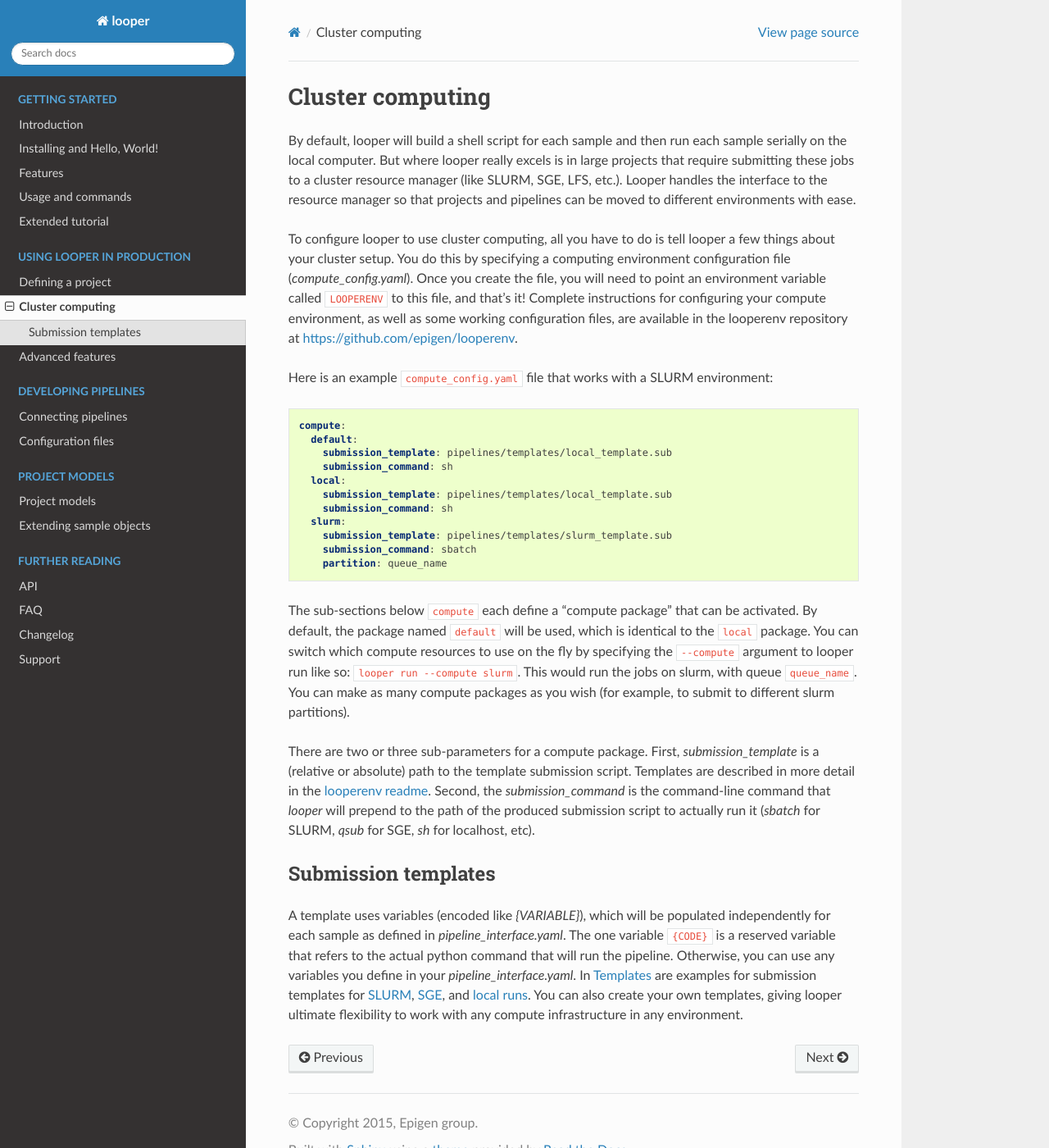
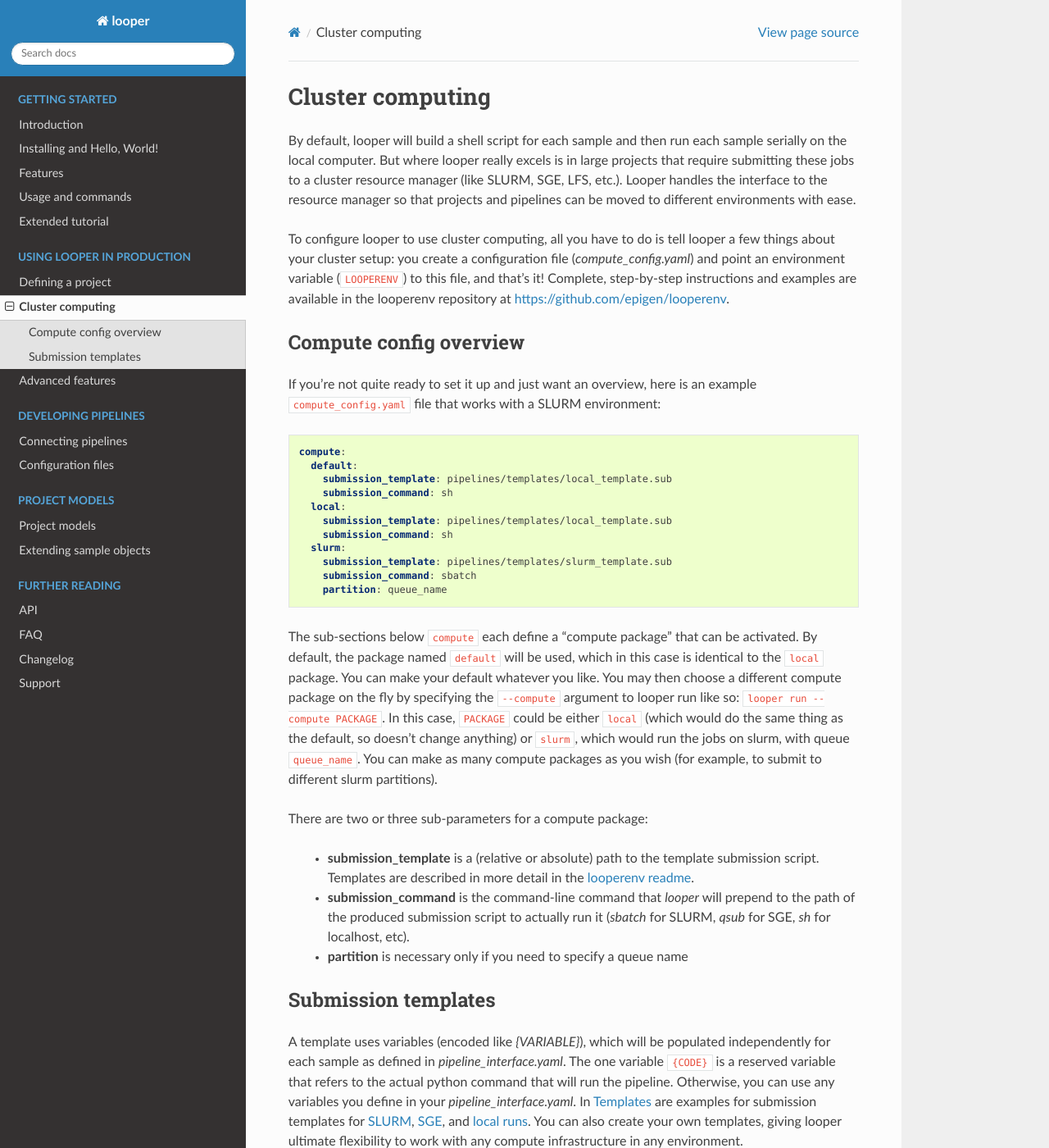
Before and after one commit to pepkit/peppy, a Sphinx documentation site: the page built from doc/source/cluster-computing.rst, in a window 1280 px wide and 1400 px high. Shown: the whole window at 82% size. Built offline with Sphinx 7.4.7 and the Read the Docs theme 2.0.0, drawn with Linux system fonts in a browser that asks for light colours.

Commit message:
Clarify computing docs

```diff
--- a/doc/source/cluster-computing.rst
+++ b/doc/source/cluster-computing.rst
@@ -5,10 +5,12 @@ Cluster computing
 
 By default, looper will build a shell script for each sample and then run each sample serially on the local computer. But where looper really excels is in large projects that require submitting these jobs to a cluster resource manager (like SLURM, SGE, LFS, etc.). Looper handles the interface to the resource manager so that projects and pipelines can be moved to different environments with ease.
 
-To configure looper to use cluster computing, all you have to do is tell looper a few things about your cluster setup. You do this by specifying a computing environment configuration file (`compute_config.yaml`). Once you create the file, you will need to point an environment variable called ``LOOPERENV`` to this file, and that's it! Complete instructions for configuring your compute environment, as well as some working configuration files, are available in the looperenv repository at https://github.com/epigen/looperenv.
+To configure looper to use cluster computing, all you have to do is tell looper a few things about your cluster setup: you create a configuration file (`compute_config.yaml`) and point an environment variable (``LOOPERENV``) to this file, and that's it! Complete, step-by-step instructions and examples are available in the looperenv repository at https://github.com/epigen/looperenv.
 
+Compute config overview
+****************************************
 
-Here is an example ``compute_config.yaml`` file that works with a SLURM environment:
+If you're not quite ready to set it up and just want an overview, here is an example ``compute_config.yaml`` file that works with a SLURM environment:
 
 .. code-block:: yaml
 
@@ -25,9 +27,14 @@ Here is an example ``compute_config.yaml`` file that works with a SLURM environm
        partition: queue_name
 
 
-The sub-sections below ``compute`` each define a "compute package" that can be activated. By default, the package named ``default`` will be used, which is identical to the ``local`` package. You can switch which compute resources to use on the fly by specifying the ``--compute`` argument to looper run like so: ``looper run --compute slurm``. This would run the jobs on slurm, with queue ``queue_name``. You can make as many compute packages as you wish (for example, to submit to different slurm partitions).
+The sub-sections below ``compute`` each define a "compute package" that can be activated. By default, the package named ``default`` will be used, which in this case is identical to the ``local`` package. You can make your default whatever you like. You may then choose a different compute package on the fly by specifying the ``--compute`` argument to looper run like so: ``looper run --compute PACKAGE``. In this case, ``PACKAGE`` could be either ``local`` (which would do the same thing as the default, so doesn't change anything) or ``slurm``, which would run the jobs on slurm, with queue ``queue_name``. You can make as many compute packages as you wish (for example, to submit to different slurm partitions).
 
-There are two or three sub-parameters for a compute package. First, `submission_template` is a (relative or absolute) path to the template submission script. Templates are described in more detail in the `looperenv readme <https://github.com/epigen/looperenv>`_. Second, the `submission_command` is the command-line command that `looper` will prepend to the path of the produced submission script to actually run it (`sbatch` for SLURM, `qsub` for SGE, `sh` for localhost, etc).
+There are two or three sub-parameters for a compute package:
+
+   - **submission_template** is a (relative or absolute) path to the template submission script. Templates are described in more detail in the `looperenv readme <https://github.com/epigen/looperenv>`_.
+   - **submission_command** is the command-line command that `looper` will prepend to the path of the produced submission script to actually run it (`sbatch` for SLURM, `qsub` for SGE, `sh` for localhost, etc).
+   - **partition** is necessary only if you need to specify a queue name
+
 
 Submission templates
 ****************************************
```
